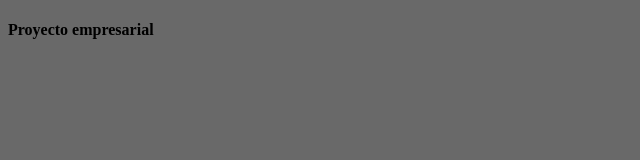
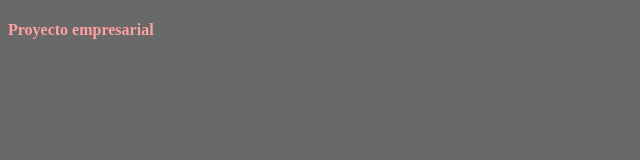
Before and after one commit to Jordi-Miravet/cursoGit, a plain HTML site: page index.html in a window 1280 px wide. Shown: the whole page, without its empty margins (0-640 px from the left). Drawn offline with Linux system fonts and the light colour scheme; files that its build step writes are made by us from their sources; files whose address does not match are found by name.

Commit message:
Cambio a bold y color rojo!

```diff
--- a/css/style.css
+++ b/css/style.css
@@ -2,4 +2,6 @@
 
 body{
     background-color: #696969;
+    font-weight: 700;
+    color: #ffa1a1;
 }
```
